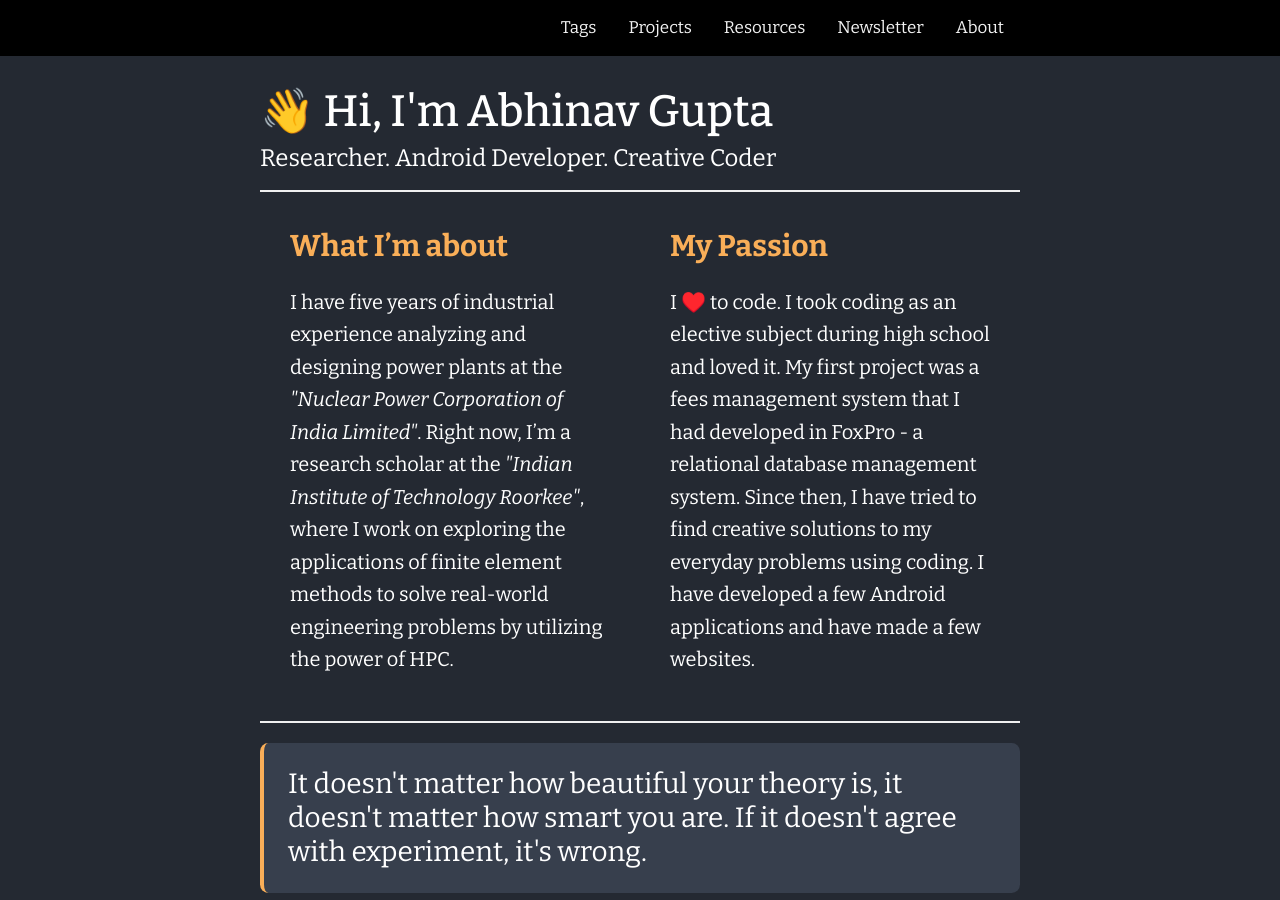
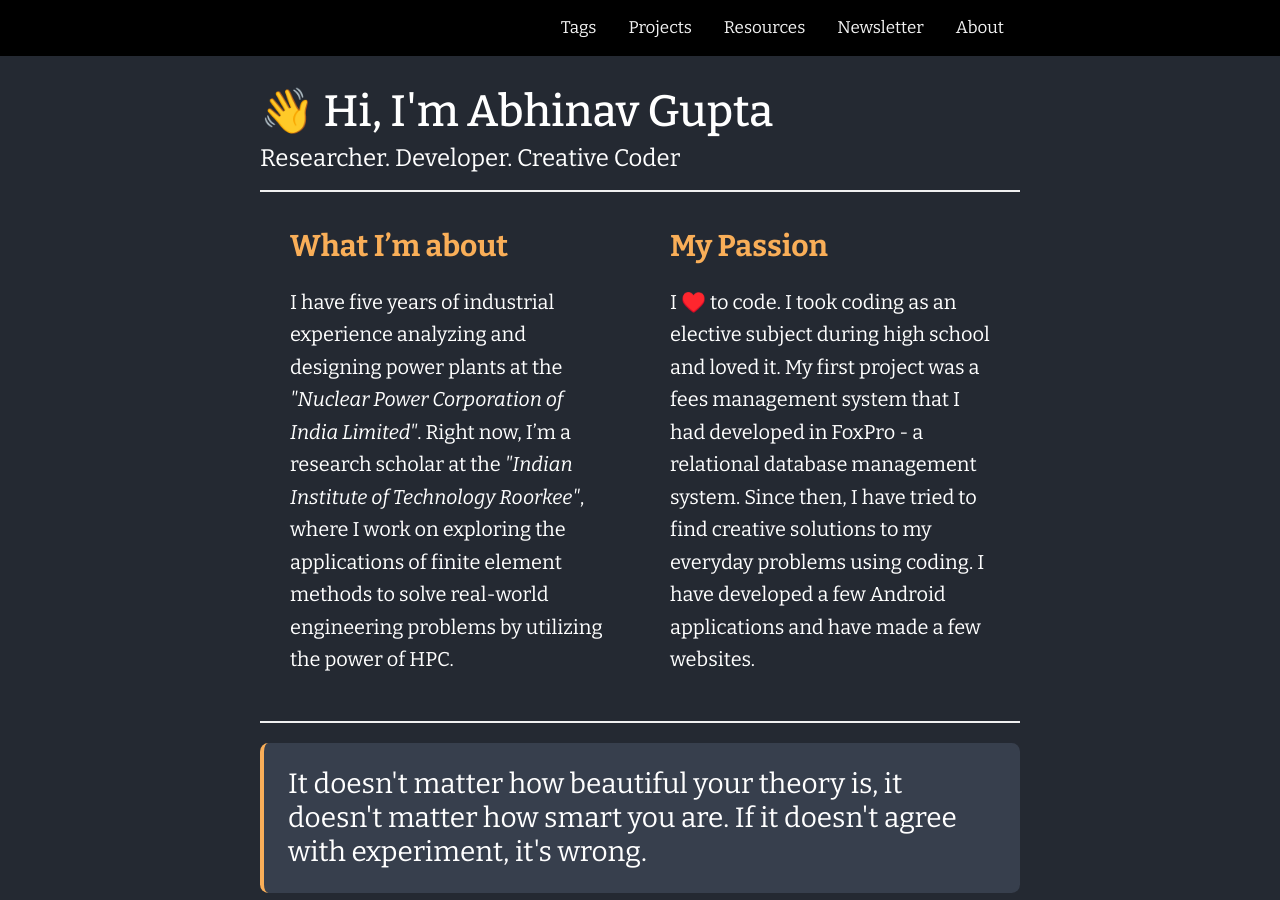
Before and after one commit to iitrabhi/iitrabhi.github.io, a Jekyll site: the page built from index.markdown, in a window 1280 px wide and 900 px high. Built offline with Jekyll 4.4.1, drawn with Linux system fonts in a browser that asks for light colours.

Commit message:
Update _config.yml

```diff
--- a/_config.yml
+++ b/_config.yml
@@ -7,7 +7,7 @@ url: "https://abhigupta.io" # this is your site's root address.
 
 
 description: > # this means to ignore newlines until "show_excerpts:"
-  Researcher. Android Developer. Creative Coder
+  Researcher. Developer. Creative Coder
 favicon: "./favicon.ico" # set the favicon of the site
 
 show_excerpts: false # set to true to show excerpts on the homepage
```
